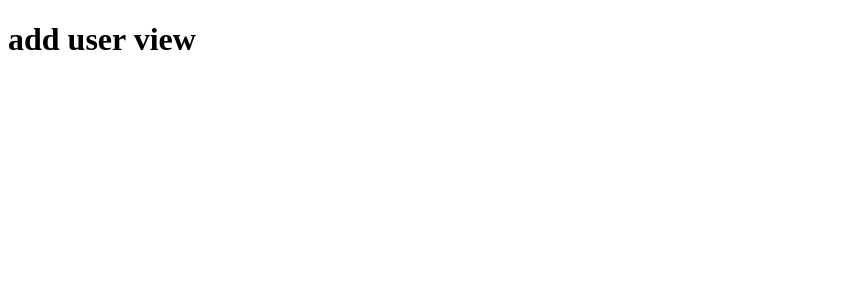
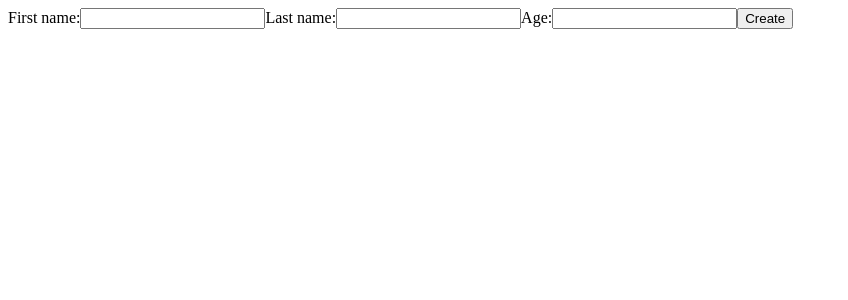
Before and after one commit to juliansoto-ksquare/users-app-client, a React (Create React App) app: page /add in a window 1280 px wide. Shown: the top 300 px of the page, without its empty margins (0-848 px from the left). Built offline with nearby package versions, Linux system fonts and the light colour scheme.

Commit message:
chore: render form to add users

```diff
--- /dev/null
+++ b/src/Users/components/AddUserForm.tsx
@@ -0,0 +1,27 @@
+import React from 'react';
+
+export interface IUserFormProps {
+    onSubmit: (event: React.FormEvent) => void;
+}
+
+export const AddUserForm: React.FC<IUserFormProps> = ({onSubmit}) => {
+    return (
+        <div>
+            <form onSubmit={onSubmit}>
+                <label>
+                    First name:
+                    <input name="firstName" type="text" required />
+                </label>
+                <label>
+                    Last name:
+                    <input name="lastName" type="text" required />
+                </label>
+                <label>
+                    Age:
+                    <input name="firstName" type="text" required />
+                </label>
+                <button>Create</button>
+            </form>
+        </div>
+    )
+}
--- a/src/Users/views/AddUserView.tsx
+++ b/src/Users/views/AddUserView.tsx
@@ -1,9 +1,12 @@
 import React from 'react';
+import { AddUserForm } from '../components/AddUserForm';
 
 const AddUserViewFactory = () => {
     const AddUserView = () => {
         return (
-            <h1>add user view</h1>
+            <div>
+                <AddUserForm onSubmit={() => console.log('submitted')} />
+            </div>
         )
     }
 
```
